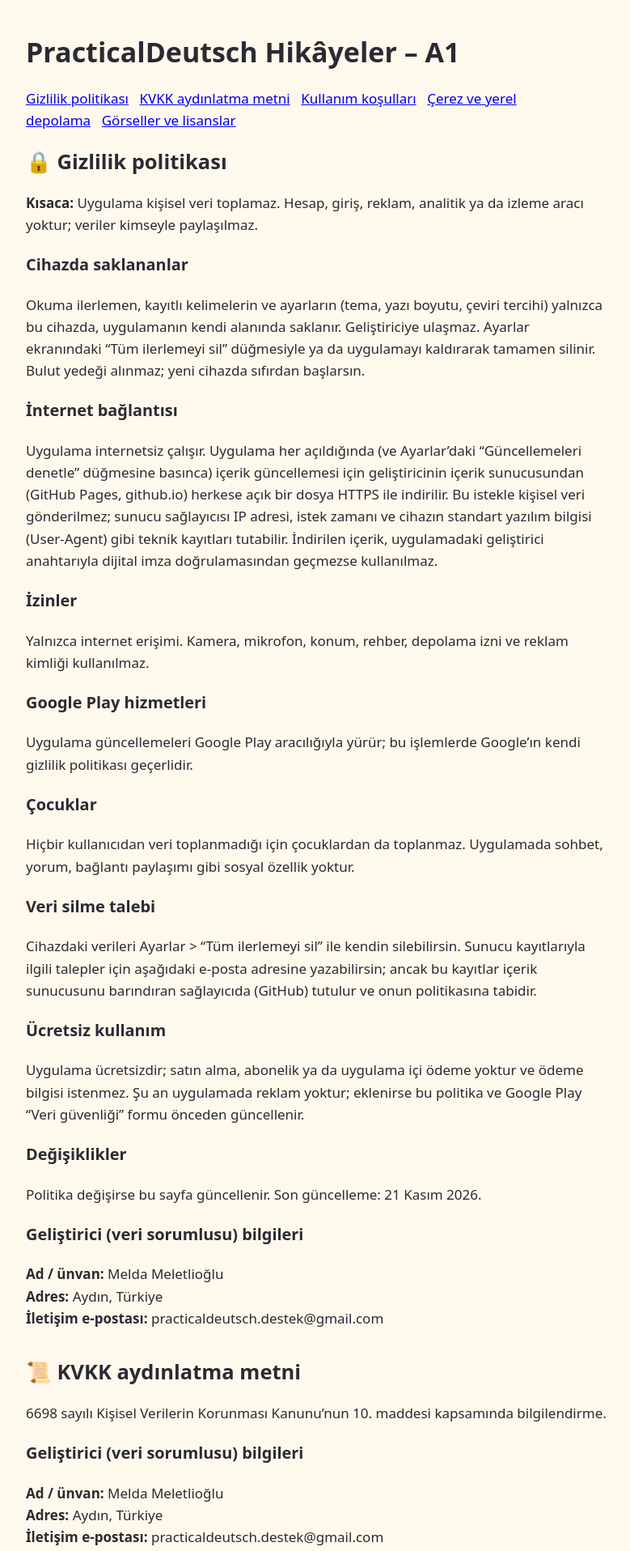
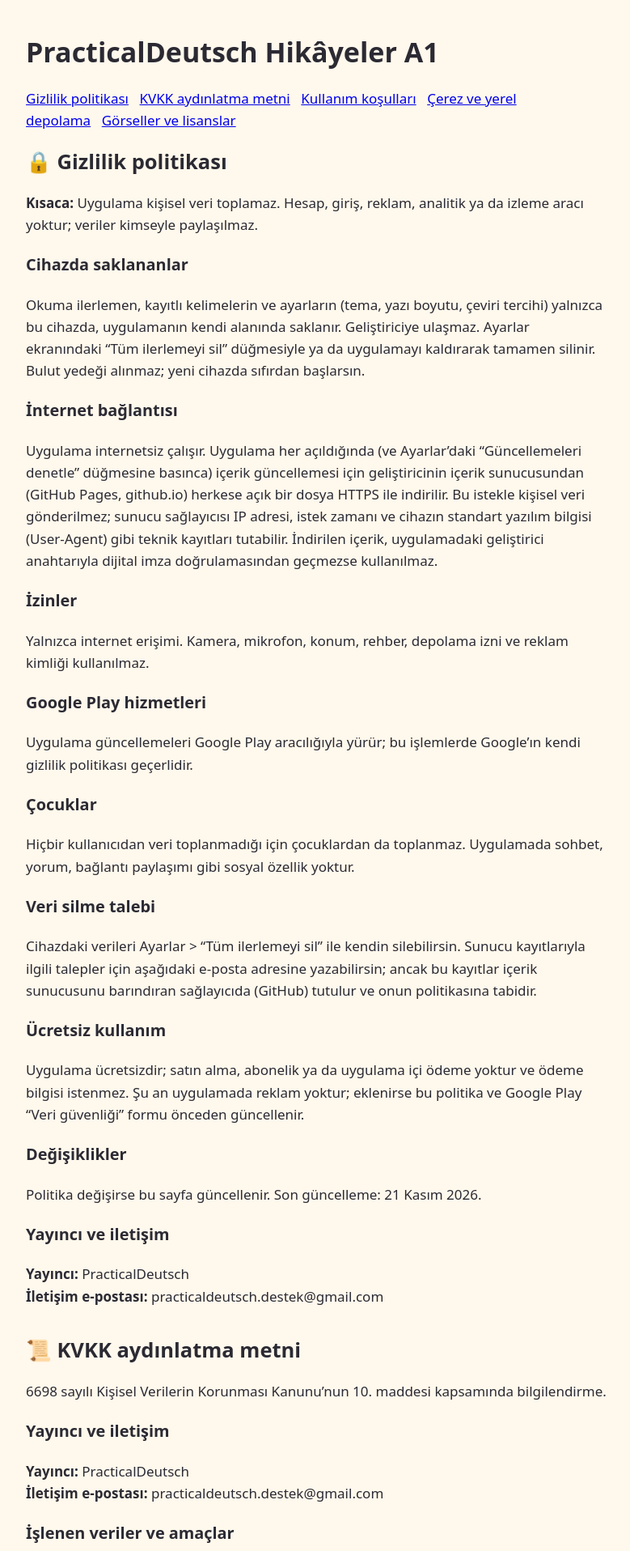
Before and after one commit to meletx/practicaldeutsch-hikayeler, a plain HTML site: page privacy.html in a window 1280 px wide. Shown: the top 1916 px of the page at 81% size, without its empty margins (248-1027 px from the left). Drawn offline with Linux system fonts and the light colour scheme.

Commit message:
Gizlilik sayfasi: kisisel ad/adres kaldirildi, yayinci PracticalDeutsch, tarih 21 Kasim 2026
Co-Authored-By: Claude Sonnet 5.5 <noreply@anthropic.com>
Claude-Session: https://claude.ai/code/session_01NYprwiu33vYNnR8v8WpzwB

```diff
--- a/privacy.html
+++ b/privacy.html
@@ -1,9 +1,9 @@
 <!doctype html>
 <html lang="tr"><head><meta charset="utf-8"><meta name="viewport" content="width=device-width,initial-scale=1">
 <meta http-equiv="Content-Security-Policy" content="default-src 'none'; style-src 'unsafe-inline'">
-<title>Gizlilik Politikası ve Yasal Bilgiler – PracticalDeutsch Hikâyeler</title>
+<title>Gizlilik Politikası ve Yasal Bilgiler – PracticalDeutsch Hikâyeler A1</title>
 <style>body{font:17px/1.6 system-ui,sans-serif;max-width:720px;margin:0 auto;padding:20px;color:#2b2a33;background:#fff8ec}@media(prefers-color-scheme:dark){body{background:#16151b;color:#ece9f2}a{color:#9ab8ff}}h1,h2{line-height:1.25}section{margin-bottom:2.2em}nav a{margin-right:.8em}</style></head><body>
-<h1>PracticalDeutsch Hikâyeler – A1</h1><nav><a href="#gizlilik">Gizlilik politikası</a><a href="#kvkk">KVKK aydınlatma metni</a><a href="#kosullar">Kullanım koşulları</a><a href="#cerez">Çerez ve yerel depolama</a><a href="#lisans">Görseller ve lisanslar</a></nav>
+<h1>PracticalDeutsch Hikâyeler A1</h1><nav><a href="#gizlilik">Gizlilik politikası</a><a href="#kvkk">KVKK aydınlatma metni</a><a href="#kosullar">Kullanım koşulları</a><a href="#cerez">Çerez ve yerel depolama</a><a href="#lisans">Görseller ve lisanslar</a></nav>
 <section id="gizlilik"><h2>🔒 Gizlilik politikası</h2>
 <p><b>Kısaca:</b> Uygulama kişisel veri toplamaz. Hesap, giriş, reklam, analitik ya da izleme aracı yoktur; veriler kimseyle paylaşılmaz.</p>
 <h3>Cihazda saklananlar</h3>
@@ -15,8 +15,8 @@
 <h3>Çocuklar</h3><p>Hiçbir kullanıcıdan veri toplanmadığı için çocuklardan da toplanmaz. Uygulamada sohbet, yorum, bağlantı paylaşımı gibi sosyal özellik yoktur.</p>
 <h3>Veri silme talebi</h3><p>Cihazdaki verileri Ayarlar &gt; “Tüm ilerlemeyi sil” ile kendin silebilirsin. Sunucu kayıtlarıyla ilgili talepler için aşağıdaki e-posta adresine yazabilirsin; ancak bu kayıtlar içerik sunucusunu barındıran sağlayıcıda (GitHub) tutulur ve onun politikasına tabidir.</p>
 <h3>Ücretsiz kullanım</h3><p>Uygulama ücretsizdir; satın alma, abonelik ya da uygulama içi ödeme yoktur ve ödeme bilgisi istenmez. Şu an uygulamada reklam yoktur; eklenirse bu politika ve Google Play “Veri güvenliği” formu önceden güncellenir.</p>
-<h3>Değişiklikler</h3><p>Politika değişirse bu sayfa güncellenir. Son güncelleme: 21 Kasım 2026.</p><h3>Geliştirici (veri sorumlusu) bilgileri</h3><p><b>Ad / ünvan:</b> Melda Meletlioğlu<br><b>Adres:</b> Aydın, Türkiye<br><b>İletişim e-postası:</b> practicaldeutsch.destek@gmail.com</p></section><section id="kvkk"><h2>📜 KVKK aydınlatma metni</h2>
-<p>6698 sayılı Kişisel Verilerin Korunması Kanunu’nun 10. maddesi kapsamında bilgilendirme.</p><h3>Geliştirici (veri sorumlusu) bilgileri</h3><p><b>Ad / ünvan:</b> Melda Meletlioğlu<br><b>Adres:</b> Aydın, Türkiye<br><b>İletişim e-postası:</b> practicaldeutsch.destek@gmail.com</p>
+<h3>Değişiklikler</h3><p>Politika değişirse bu sayfa güncellenir. Son güncelleme: 21 Kasım 2026.</p><h3>Yayıncı ve iletişim</h3><p><b>Yayıncı:</b> PracticalDeutsch<br><b>İletişim e-postası:</b> practicaldeutsch.destek@gmail.com</p></section><section id="kvkk"><h2>📜 KVKK aydınlatma metni</h2>
+<p>6698 sayılı Kişisel Verilerin Korunması Kanunu’nun 10. maddesi kapsamında bilgilendirme.</p><h3>Yayıncı ve iletişim</h3><p><b>Yayıncı:</b> PracticalDeutsch<br><b>İletişim e-postası:</b> practicaldeutsch.destek@gmail.com</p>
 <h3>İşlenen veriler ve amaçlar</h3>
 <p>Uygulama; ad, e-posta, telefon, konum, kimlik, görüntü ya da ses gibi kişisel verilerini <b>toplamaz</b>. Okuma ilerlemesi, kayıtlı kelimeler ve ayarlar yalnızca cihazında saklanır; geliştirici bunlara erişemez ve bunları işlemez.</p>
 <p>Uygulama her açıldığında ve içerik güncellemesi denetlendiğinde cihazın, içerik sunucusuna (GitHub Pages, github.io) HTTPS isteği gönderir. Barındırma sağlayıcısı (GitHub) bu istekte IP adresi, istek zamanı ve yazılım bilgisini standart erişim kaydı olarak tutabilir. Amaç: içeriğin sunulması ve bilgi güvenliğinin sağlanması.</p>
@@ -28,13 +28,13 @@
 <ul><li>Verilerinin işlenip işlenmediğini öğrenme ve bilgi isteme</li><li>İşleme amacını ve amacına uygun kullanılıp kullanılmadığını öğrenme</li><li>Aktarıldığı üçüncü kişileri bilme</li><li>Eksik veya yanlış işlenmişse düzeltilmesini isteme</li><li>Silinmesini veya yok edilmesini isteme</li><li>İtiraz etme ve zarara uğrarsan giderilmesini talep etme</li></ul>
 <p>Başvurularını yukarıdaki e-posta adresine ya da yazılı olarak iletebilirsin; en geç 30 gün içinde yanıtlanır. Yanıttan memnun kalmazsan Kişisel Verileri Koruma Kurumu’na şikâyet edebilirsin.</p>
 <p>Son güncelleme: 21 Kasım 2026.</p></section><section id="kosullar"><h2>📋 Kullanım koşulları</h2>
-<h3>Hizmet</h3><p>PracticalDeutsch Hikâyeler, A1 düzeyinde Almanca okuma için hazırlanmış bir eğitim uygulamasıdır. Uygulamayı ücretsiz indirir ve tüm kitapları ücretsiz okursun; satın alma veya abonelik yoktur.</p>
+<h3>Hizmet</h3><p>PracticalDeutsch Hikâyeler A1, A1 düzeyinde Almanca okuma için hazırlanmış bir eğitim uygulamasıdır. Uygulamayı ücretsiz indirir ve tüm kitapları ücretsiz okursun; satın alma veya abonelik yoktur.</p>
 <h3>Sınır ve sorumluluk</h3>
 <p>İçerik “olduğu gibi” sunulur. Uygulama herhangi bir sınav sonucunu, öğrenme hızını ya da başarıyı garanti etmez. Çeviriler ve kelime anlamları yardımcı bilgidir, bağlama göre değişebilir; sınav öncesi resmî kaynaklarla da çalış. Kesintisiz veya hatasız çalışma taahhüt edilmez.</p>
 <h3>Markalar</h3><p>Uygulama Goethe-Institut ve telc ile bağlantılı değildir. “Goethe” ve “telc” ilgili kuruluşların markalarıdır.</p>
 <h3>Fikri haklar ve kullanım</h3>
 <p>Hikâyeler, çeviriler ve tasarım geliştiriciye aittir. Uygulamayı kişisel, ticari olmayan öğrenme amacıyla kullanabilirsin. İçeriği kopyalayıp dağıtmak, uygulamayı tersine mühendislikle değiştirmek veya içerik güncelleme imza doğrulamasını aşmaya çalışmak yasaktır.</p>
-<h3>Değişiklik ve hukuk</h3><p>Koşullar güncellenebilir; güncel hâli uygulamada yer alır. Türkiye Cumhuriyeti hukuku uygulanır. Son güncelleme: 21 Kasım 2026.</p><h3>Geliştirici (veri sorumlusu) bilgileri</h3><p><b>Ad / ünvan:</b> Melda Meletlioğlu<br><b>Adres:</b> Aydın, Türkiye<br><b>İletişim e-postası:</b> practicaldeutsch.destek@gmail.com</p></section><section id="cerez"><h2>🍪 Çerez ve yerel depolama</h2>
+<h3>Değişiklik ve hukuk</h3><p>Koşullar güncellenebilir; güncel hâli uygulamada yer alır. Türkiye Cumhuriyeti hukuku uygulanır. Son güncelleme: 21 Kasım 2026.</p><h3>Yayıncı ve iletişim</h3><p><b>Yayıncı:</b> PracticalDeutsch<br><b>İletişim e-postası:</b> practicaldeutsch.destek@gmail.com</p></section><section id="cerez"><h2>🍪 Çerez ve yerel depolama</h2>
 <p><b>Uygulama çerez kullanmaz.</b> Reklam, izleme veya analiz amaçlı çerez, parmak izi ya da benzeri teknoloji yoktur. Bu yüzden çerez onay bandı gösterilmez.</p>
 <h3>Yerel depolama</h3>
 <p>Uygulama yalnızca çalışması için gerekli ayarları ve ilerlemeyi cihazdaki yerel depolamada tutar: okunan sayfalar, kayıtlı kelimeler, tema, yazı boyutu, çeviri tercihi. Bunlar bu cihazdan çıkmaz. “Tüm ilerlemeyi sil” veya uygulamayı kaldırma ile silinir.</p>
```
